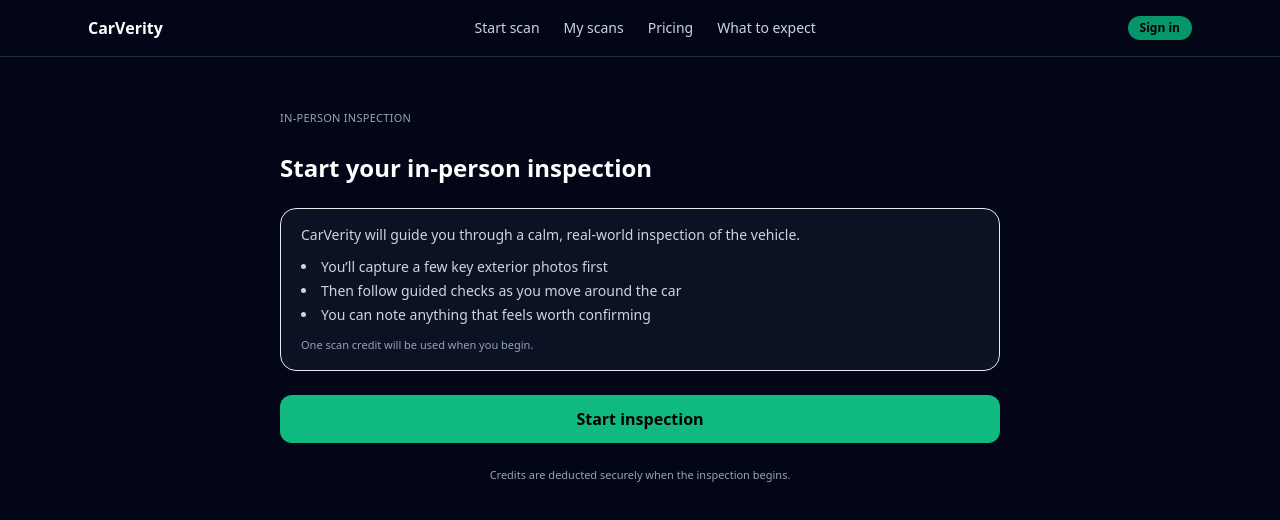
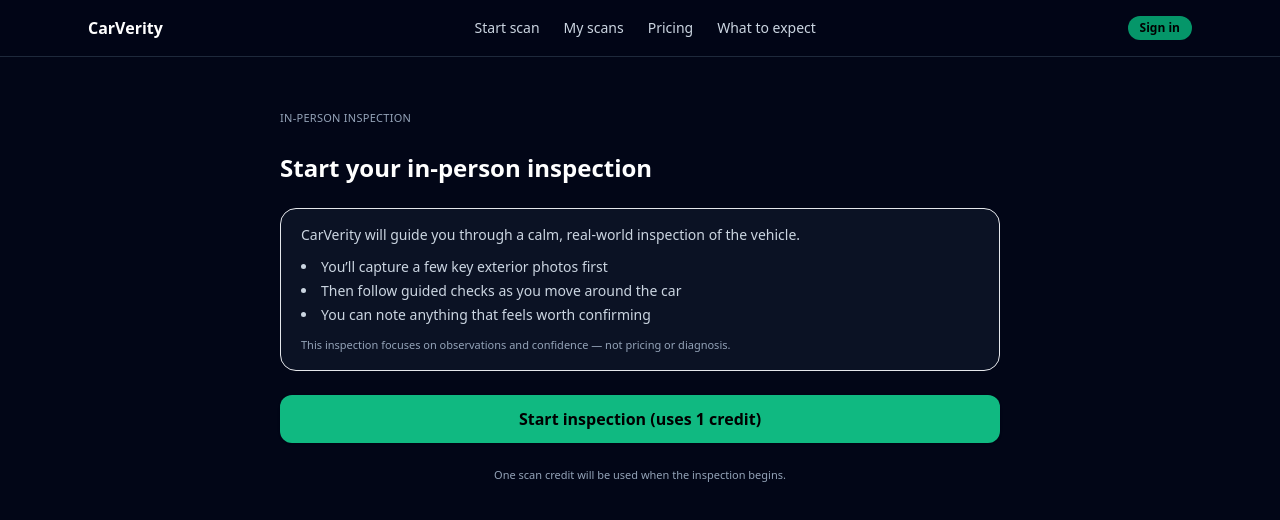
Before and after one commit to jeremy-swallow/carverity-clean, a React (Vite) app: page /scan/in-person/start in a window 1280 px wide. Shown: the top 520 px of the page. Built offline with nearby package versions, Linux system fonts and the light colour scheme; no server answers.

Commit message:
Deduct scan credit atomically when in-person inspection starts

```diff
--- a/src/pages/InPersonStart.tsx
+++ b/src/pages/InPersonStart.tsx
@@ -1,20 +1,30 @@
+/* =========================================================
+   In-person start
+   • Single, in-person–only inspection flow
+   • Atomic credit deduction before scan starts
+   • Redirects to pricing if no credits
+========================================================= */
+
 import { useEffect, useState } from "react";
 import { useNavigate } from "react-router-dom";
+import { clearProgress } from "../utils/scanProgress";
 import { supabase } from "../supabaseClient";
-import { clearProgress } from "../utils/scanProgress";
 
 export default function InPersonStart() {
   const navigate = useNavigate();
   const [loading, setLoading] = useState(false);
+  const [error, setError] = useState<string | null>(null);
 
   useEffect(() => {
+    // Always start fresh — no auto-resume
     clearProgress();
   }, []);
 
   async function startInspection() {
-    if (loading) return;
     setLoading(true);
+    setError(null);
 
+    try {
       const {
         data: { session },
       } = await supabase.auth.getSession();
@@ -27,22 +37,28 @@ export default function InPersonStart() {
       const res = await fetch("/api/start-in-person-scan", {
         method: "POST",
         headers: {
-        Authorization: `Bearer ${session.access_token}`,
+          "Content-Type": "application/json",
         },
       });
 
       if (res.status === 402) {
+        // No credits
         navigate("/pricing");
         return;
       }
 
       if (!res.ok) {
-      alert("Something went wrong starting the inspection.");
-      setLoading(false);
-      return;
+        throw new Error("Failed to start inspection");
       }
 
+      // Credit successfully deducted — begin scan
       navigate("/scan/in-person/vehicle-details");
+    } catch (err) {
+      console.error(err);
+      setError("Something went wrong starting the inspection. Please try again.");
+    } finally {
+      setLoading(false);
+    }
   }
 
   return (
@@ -68,20 +84,31 @@ export default function InPersonStart() {
         </ul>
 
         <p className="text-[11px] text-slate-400">
-          One scan credit will be used when you begin.
+          This inspection focuses on observations and confidence — not pricing
+          or diagnosis.
         </p>
       </section>
+
+      {error && (
+        <div className="rounded-xl border border-red-500/40 bg-red-900/30 px-4 py-3 text-red-300 text-sm">
+          {error}
+        </div>
+      )}
 
       <button
         onClick={startInspection}
         disabled={loading}
-        className="w-full rounded-xl bg-emerald-500 hover:bg-emerald-400 disabled:opacity-50 text-black font-semibold px-4 py-3 shadow"
+        className="
+          w-full rounded-xl bg-emerald-500 hover:bg-emerald-400
+          disabled:opacity-60 disabled:cursor-not-allowed
+          text-black font-semibold px-4 py-3 shadow
+        "
       >
-        {loading ? "Starting…" : "Start inspection"}
+        {loading ? "Starting inspection…" : "Start inspection (uses 1 credit)"}
       </button>
 
       <p className="text-[11px] text-slate-400 text-center">
-        Credits are deducted securely when the inspection begins.
+        One scan credit will be used when the inspection begins.
       </p>
     </div>
   );
```
Lines whose indentation alone changed are shown as unchanged.
